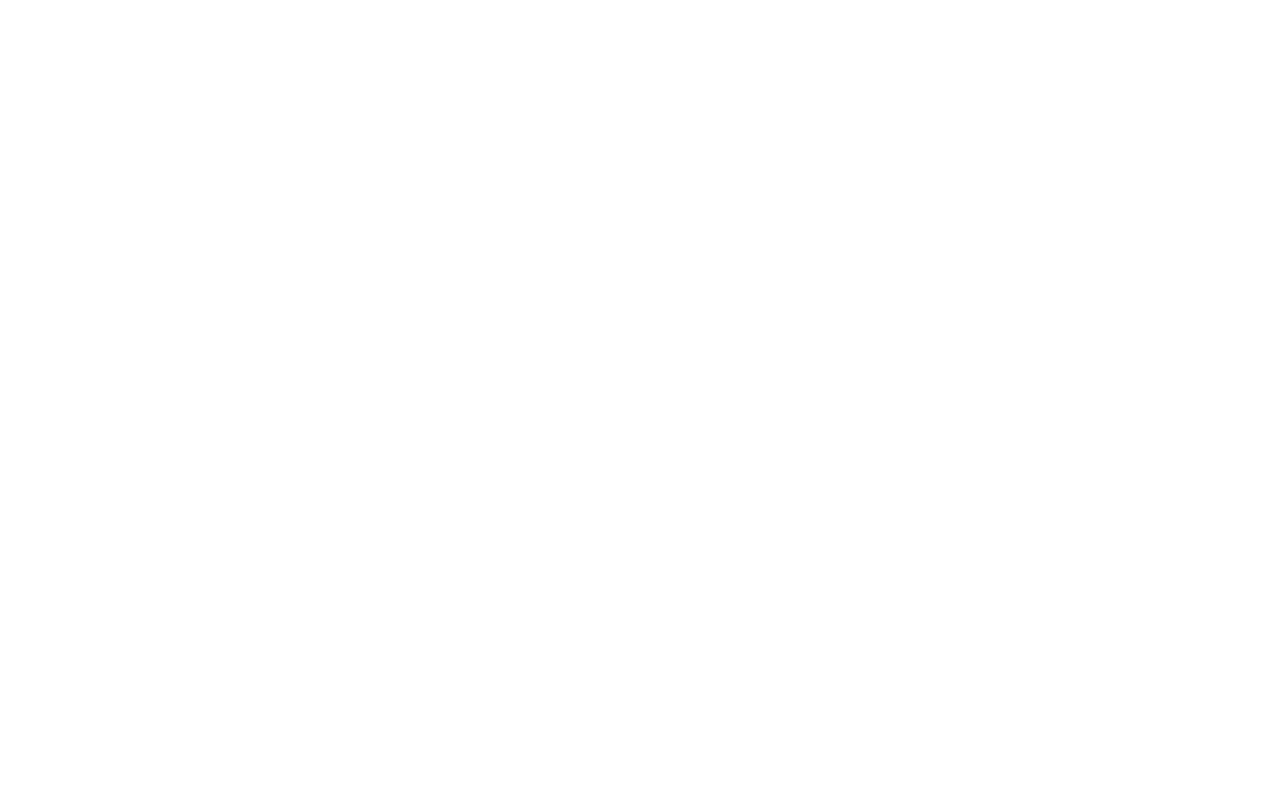
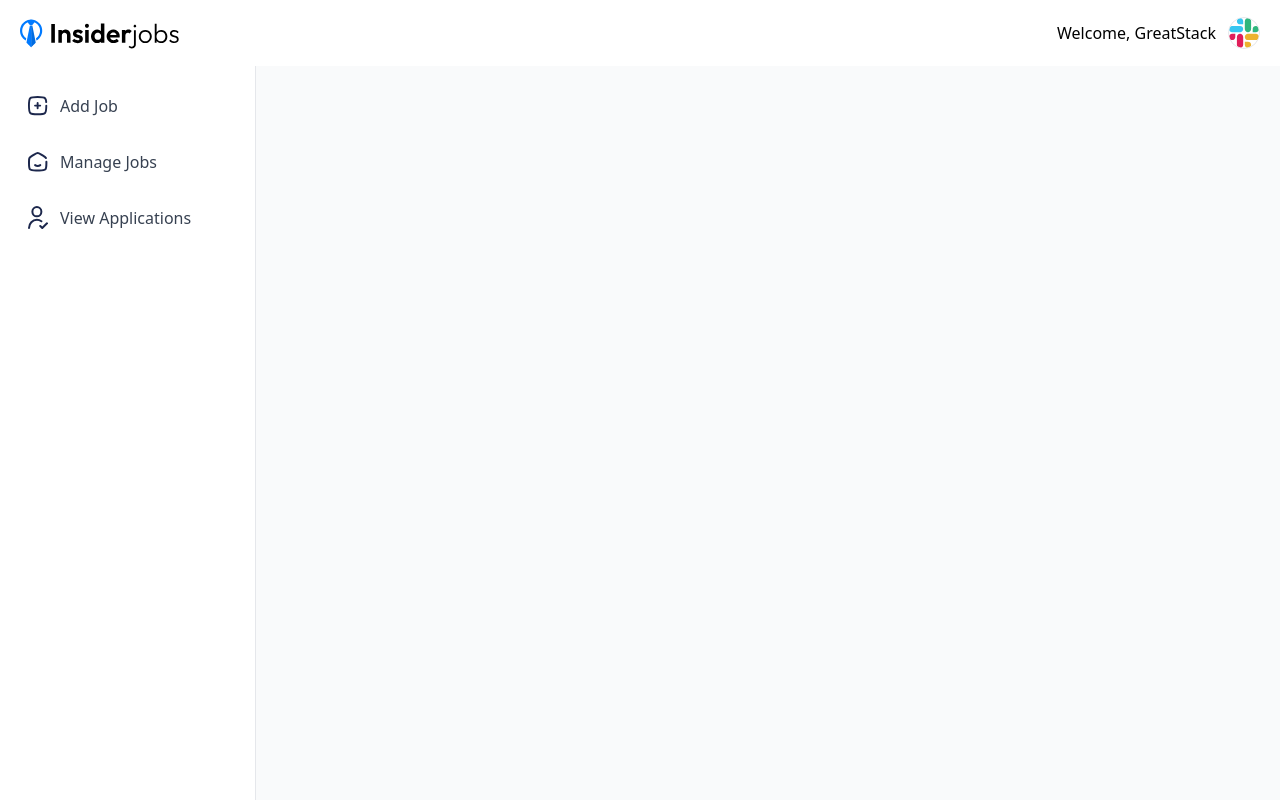
Before and after one commit to KashmiraNigholkar/Job_Portal_Website, a React (Vite) app in the folder client/: page /dashboard in a window 1280 px wide. Before the commit this address had no page. Built offline with nearby package versions, Linux system fonts and the light colour scheme.

Commit message:
nineth   commit

```diff
--- a/client/src/App.jsx
+++ b/client/src/App.jsx
@@ -5,17 +5,29 @@ import ApplyJob from './pages/ApplyJob';
 import Applications from './pages/Applications';
 import RecruiterLogin from './components/RecruiterLogin';
 import { AppContext } from './context/AppContext';
+import DashBoard from './pages/DashBoard';
+import AddJob from './pages/AddJob';
+import ManageJobs from './pages/ManageJobs';
+import ViewApplications from './pages/ViewApplications';
 
 const App = () => {
-  const {showRecruiterLogin}=useContext(AppContext)
+  const { showRecruiterLogin } = useContext(AppContext);
+
   return (
     <div>
-    { showRecruiterLogin && <RecruiterLogin/>}
-    <Routes>
-      <Route path="/" element={<Home />} />
-      <Route path="/apply-job/:id" element={<ApplyJob />} /> {/* ✅ Correct route */}
-      <Route path="/applications" element={<Applications />} />
-    </Routes>
+      {showRecruiterLogin && <RecruiterLogin />}
+      <Routes>
+        <Route path="/" element={<Home />} />
+        <Route path="/apply-job/:id" element={<ApplyJob />} />
+        <Route path="/applications" element={<Applications />} />
+
+        {/* Nested routes under dashboard */}
+        <Route path="/dashboard" element={<DashBoard />}>
+          <Route path="add-job" element={<AddJob />} />
+          <Route path="manage-jobs" element={<ManageJobs />} />
+          <Route path="view-applications" element={<ViewApplications />} />
+        </Route>
+      </Routes>
     </div>
   );
 };
--- /dev/null
+++ b/client/src/pages/AddJob.jsx
@@ -0,0 +1,9 @@
+import React from 'react'
+
+const AddJob = () => {
+  return (
+    <div>AddJob</div>
+  )
+}
+
+export default AddJob
--- /dev/null
+++ b/client/src/pages/DashBoard.jsx
@@ -0,0 +1,93 @@
+import React from 'react';
+import { NavLink, Outlet, useNavigate } from 'react-router-dom';
+import { assets } from '../assets/assets';
+
+const DashBoard = () => {
+  const navigate = useNavigate();
+
+  return (
+    <div className="min-h-screen flex flex-col">
+      {/* Top Navbar */}
+      <div className="shadow py-4 bg-white">
+        <div className="px-5 flex justify-between items-center">
+          <img
+            onClick={() => navigate('/')}
+            className="max-sm:w-32 w-40 cursor-pointer"
+            src={assets.logo}
+            alt="Logo"
+          />
+          <div className="flex items-center gap-3">
+            <p className="max-sm:hidden">Welcome, GreatStack</p>
+            <div className="relative group">
+              <img
+                className="w-8 h-8 border rounded-full object-cover"
+                src={assets.company_icon}
+                alt="Profile"
+              />
+              <div className="absolute hidden group-hover:block top-10 right-0 z-10 text-black rounded shadow-md">
+                <ul className="list-none m-0 p-2 bg-white rounded-md border text-sm">
+                  <li className="py-1 px-2 cursor-pointer pr-10 hover:bg-gray-100">Logout</li>
+                </ul>
+              </div>
+            </div>
+          </div>
+        </div>
+      </div>
+
+      {/* Main Layout */}
+      <div className="flex flex-1">
+        {/* Sidebar */}
+        <div className="w-64 bg-white border-r min-h-full p-5">
+          <ul className="space-y-4">
+            <li>
+              <NavLink
+                to="/dashboard/add-job"
+                className={({ isActive }) =>
+                  `flex items-center gap-3 p-2 rounded-md ${
+                    isActive ? 'bg-blue-100 text-blue-700' : 'text-gray-700'
+                  }`
+                }
+              >
+                <img src={assets.add_icon} alt="Add" className="w-5" />
+                <p>Add Job</p>
+              </NavLink>
+            </li>
+            <li>
+              <NavLink
+                to="/dashboard/manage-jobs"
+                className={({ isActive }) =>
+                  `flex items-center gap-3 p-2 rounded-md ${
+                    isActive ? 'bg-blue-100 text-blue-700' : 'text-gray-700'
+                  }`
+                }
+              >
+                <img src={assets.home_icon} alt="Manage" className="w-5" />
+                <p>Manage Jobs</p>
+              </NavLink>
+            </li>
+            <li>
+              <NavLink
+                to="/dashboard/view-applications"
+                className={({ isActive }) =>
+                  `flex items-center gap-3 p-2 rounded-md ${
+                    isActive ? 'bg-blue-100 text-blue-700' : 'text-gray-700'
+                  }`
+                }
+              >
+                <img src={assets.person_tick_icon} alt="Applications" className="w-5" />
+                <p>View Applications</p>
+              </NavLink>
+            </li>
+          </ul>
+        </div>
+
+        {/* Main content for nested routes */}
+        <div className="flex-1 p-6 bg-gray-50">
+          <Outlet />
+        </div>
+      </div>
+    </div>
+  );
+};
+
+export default DashBoard;
--- /dev/null
+++ b/client/src/pages/ManageJobs.jsx
@@ -0,0 +1,9 @@
+import React from 'react'
+
+const ManageJobs = () => {
+  return (
+    <div>ManageJobs</div>
+  )
+}
+
+export default ManageJobs
--- /dev/null
+++ b/client/src/pages/ViewApplications.jsx
@@ -0,0 +1,9 @@
+import React from 'react'
+
+const ViewApplications = () => {
+  return (
+    <div>ViewApplications</div>
+  )
+}
+
+export default ViewApplications
```
